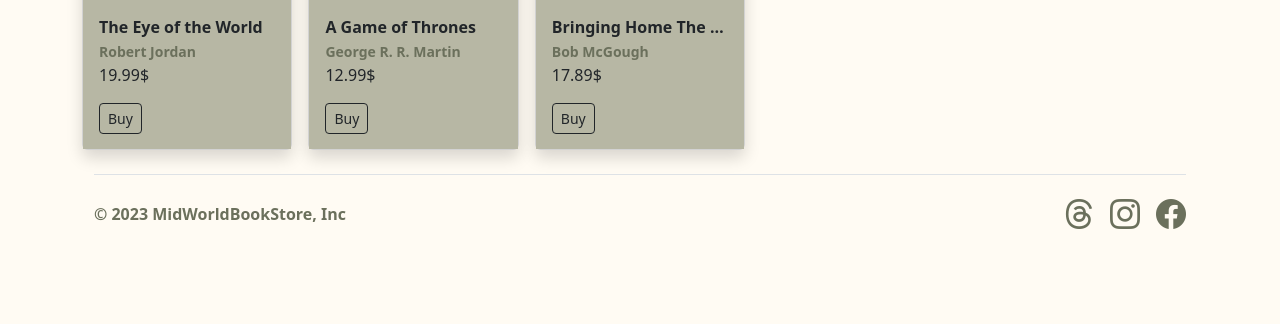
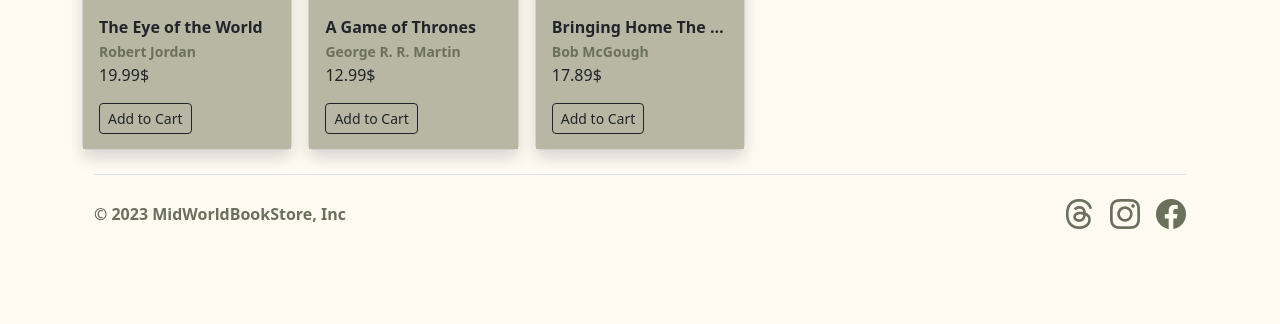
Before and after one commit to JoPanta/Book-Store, a Flask app: page / in a window 1280 px wide. Shown: the part 1421-1745 px from the top of the page. Run offline with Flask 3, Linux system fonts and the light colour scheme; data comes from the database, SQL or seed files in the repository; both versions use the stored data as it was after the commit; some libraries are stand-ins or nearby versions.

```diff
--- a/templates/index.html
+++ b/templates/index.html
@@ -28,12 +28,12 @@
                     {% if current_user.is_authenticated %}
                     <form method="post" action="{{ url_for('home') }}">
                     <input type="hidden" name="add_to_cart" value="{{ book.id }}">
-                    <button type="submit" id="cart-button" class="btn btn-sm btn-outline-dark mt-3">Buy</button>
+                    <button type="submit" id="cart-button" class="btn btn-sm btn-outline-dark mt-3">Add to Cart</button>
                     </form>
                     {% else %}
                     <form method="post" action="{{ url_for('login') }}">
                     <input type="hidden" name="add_to_cart" value="{{ book.id }}">
-                    <button type="submit" id="cart-button_2" class="btn btn-sm btn-outline-dark mt-3">Buy</button>
+                    <button type="submit" id="cart-button_2" class="btn btn-sm btn-outline-dark mt-3">Add to Cart</button>
                     </form>
                     {% endif %}
                     {% if current_user.is_authenticated and current_user.id == 1 %}
```
Also changed, not shown: instance/books.db.
